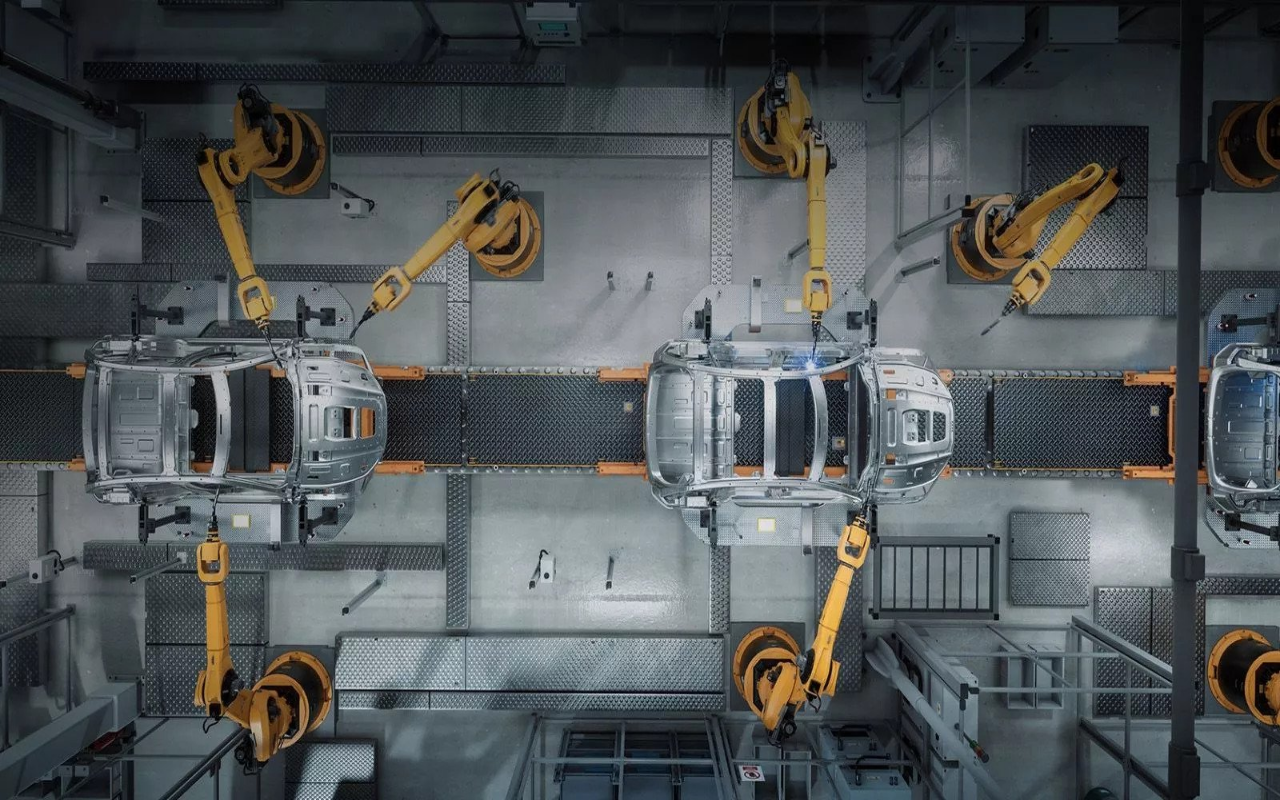
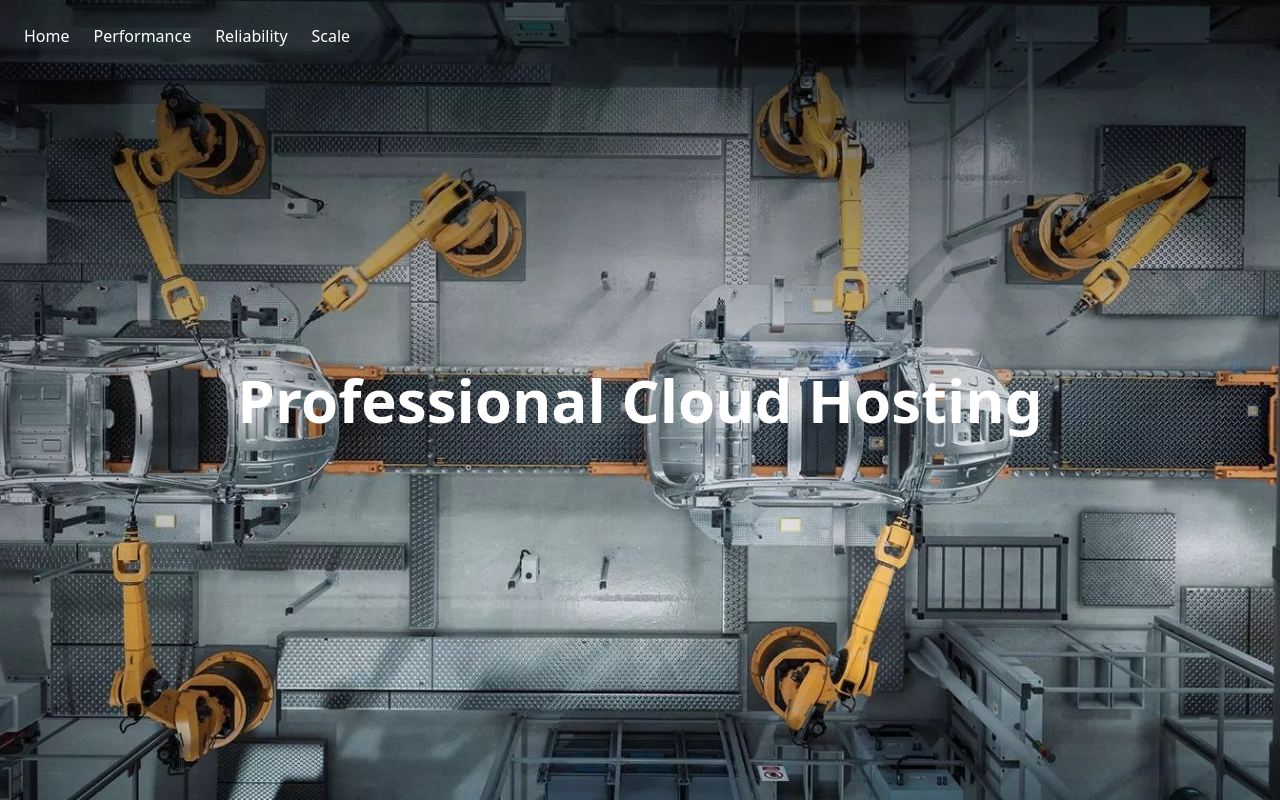
Before and after one commit to HimavanthMutte/corp, a Next.js app in the folder corp/: page / in a window 1280 px wide. Built offline with nearby package versions, Linux system fonts and the light colour scheme.

Commit message:
Added styling

```diff
--- a/corp/src/app/layout.tsx
+++ b/corp/src/app/layout.tsx
@@ -2,6 +2,8 @@ import type { Metadata } from "next";
 import { Geist, Geist_Mono } from "next/font/google";
 
 import Header from "@/components/header";
+
+import "./globals.css";
 
 const geistSans = Geist({
   variable: "--font-geist-sans",
--- a/corp/src/components/header.tsx
+++ b/corp/src/components/header.tsx
@@ -2,10 +2,13 @@ import Link from "next/link";
 
 export default function Header() {
   return (
-    <div>
-      <Link href="/performance">Performance</Link>
-      <Link href="/reliability">Reliability</Link>
-      <Link href="/scale">Scale</Link>
-    </div>
+    <header className="absolute left-0 top-0 z-20 w-full p-6">
+      <nav className="flex gap-6 text-white">
+        <Link href="/">Home</Link>
+        <Link href="/performance">Performance</Link>
+        <Link href="/reliability">Reliability</Link>
+        <Link href="/scale">Scale</Link>
+      </nav>
+    </header>
   );
 }
--- a/corp/src/components/hero.tsx
+++ b/corp/src/components/hero.tsx
@@ -8,14 +8,23 @@ type HeroProps = {
 
 export default function Hero({ title, altText, heroImage }: HeroProps) {
   return (
-    <div className="relative h-screen">
-      <div className="absolute -z-10 inset-0">
-        <Image src={heroImage} alt={altText} fill className="object-cover" />
-        <div className="absolute inset-0 bg-gradient-to-r from-slate-900" />
+    <section className="relative isolate h-screen overflow-hidden">
+      <Image
+        src={heroImage}
+        alt={altText}
+        fill
+        priority
+        sizes="100vw"
+        className="object-cover"
+      />
+
+      <div className="absolute inset-0 -z-10 bg-gradient-to-r from-slate-900/80 to-transparent" />
+
+      <div className="relative z-10 flex h-full items-center justify-center">
+        <h1 className="text-center text-4xl font-bold text-white md:text-6xl">
+          {title}
+        </h1>
       </div>
-      <div className="pt-48 flex justify-center items-center">
-        <h1 className="text-6xl text-white">{title}</h1>
-      </div>
-    </div>
+    </section>
   );
 }
```
